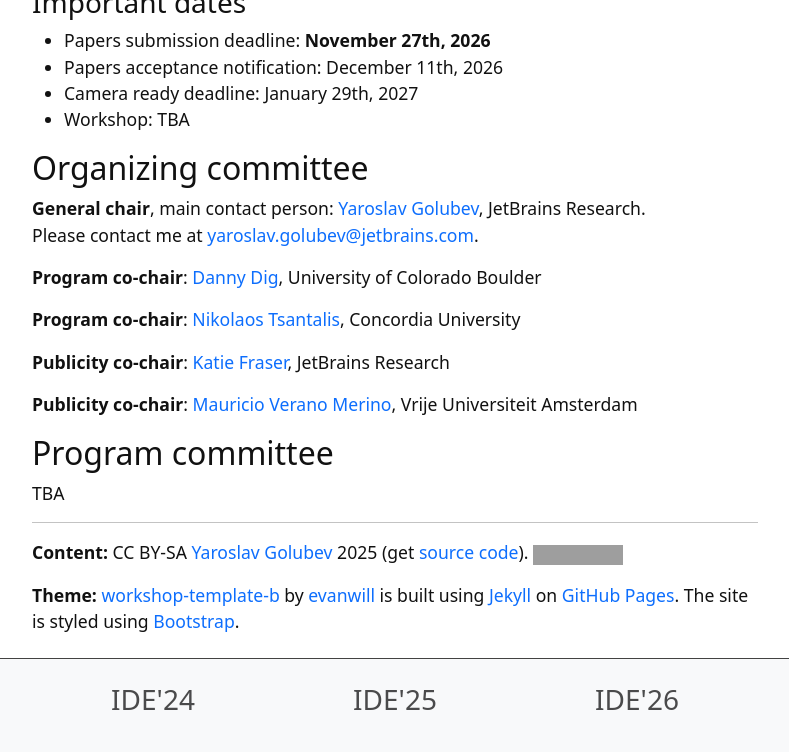
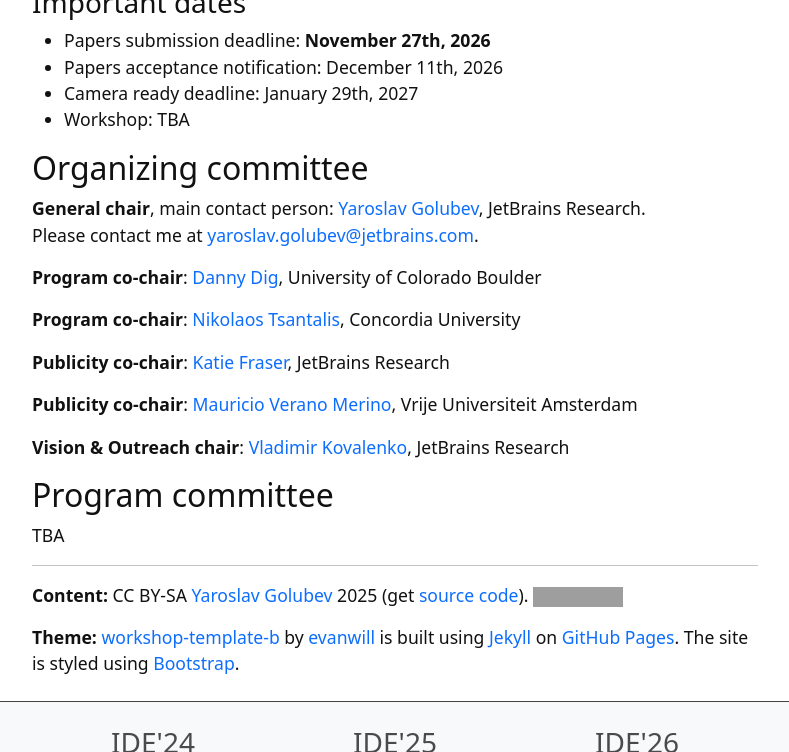
Before and after one commit to ide-workshop/ide-workshop.github.io, a Jekyll site: the page built from index.md, in a window 1280 px wide and 900 px high, scrolled down 3594 px, cut to the strip 0-752 px from the top of the window. Shown: the whole strip, without its empty margins (245-1034 px from the left). Built offline with Jekyll 4.4.1, drawn with Linux system fonts in a browser that asks for light colours; grey boxes are pictures that could not be loaded.

Commit message:
Added Vovak

```diff
--- a/index.md
+++ b/index.md
@@ -134,6 +134,8 @@ The official publication date affects the deadline for any patent filings relate
 
 **Publicity co-chair**: [Mauricio Verano Merino](https://maveme.github.io), Vrije Universiteit Amsterdam
 
+**Vision & Outreach chair**: [Vladimir Kovalenko](https://www.linkedin.com/in/vladimir-kovalenko-01416b88/), JetBrains Research
+
 ## Program committee
 
 TBA
```
